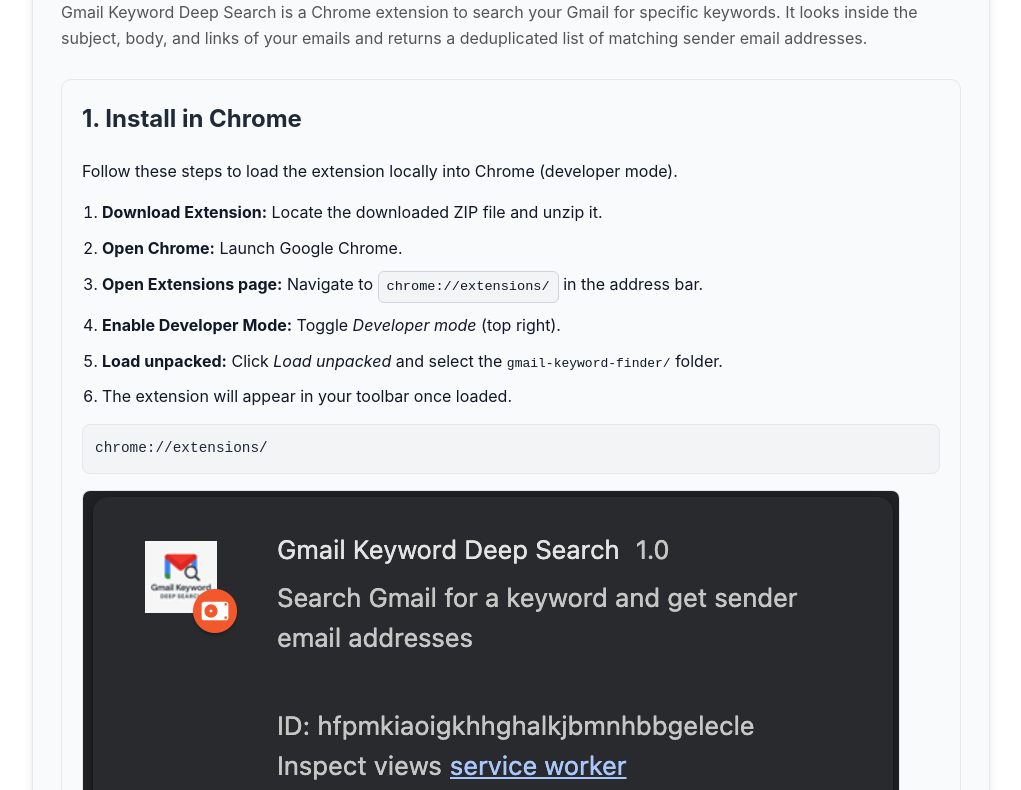
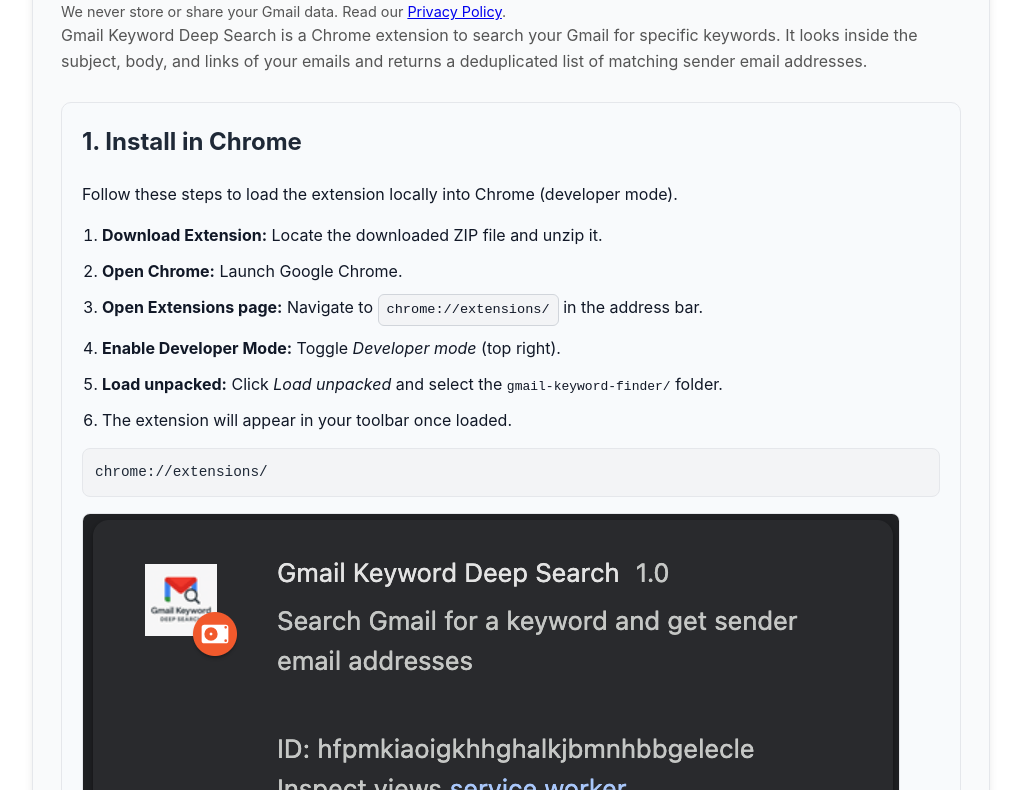
Before and after one commit to Shaheer-Arshad/mail-keyword-deep-search, a plain HTML site: page index.html in a window 1280 px wide. Shown: the part 125-915 px from the top of the page, without its empty margins (129-1150 px from the left). Drawn offline with Linux system fonts and the light colour scheme.

Commit message:
Update index.html

```diff
--- a/index.html
+++ b/index.html
@@ -3,6 +3,7 @@
 <head>
   <meta charset="utf-8" />
   <meta name="viewport" content="width=device-width,initial-scale=1" />
+  <meta name="google-site-verification" content="r8LElnP9v80c_HS_72I12USJU_D-PNohNYc3VrLXLZQ" />
   <title>Gmail Keyword Deep Search — Installation & Usage Guide</title>
   <style>
     :root{
@@ -54,6 +55,7 @@
   <div class="container">
     <header>
       <h1>Gmail Keyword Deep Search <small style="font-weight:600;color:var(--muted);">– Installation &amp; Usage Guide</small></h1>
+      <div class="meta">We never store or share your Gmail data. Read our <a href="privacy-policy.html">Privacy Policy</a>.</div>
       <p class="lead">Gmail Keyword Deep Search is a Chrome extension to search your Gmail for specific keywords. It looks inside the subject, body, and links of your emails and returns a deduplicated list of matching sender email addresses.</p>
     </header>
 
```
